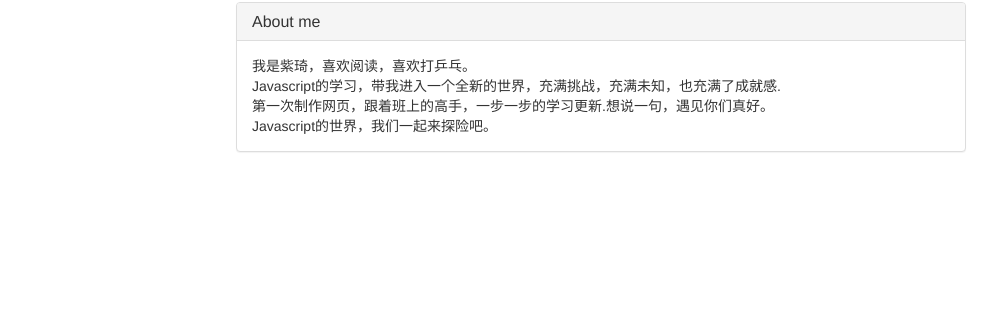
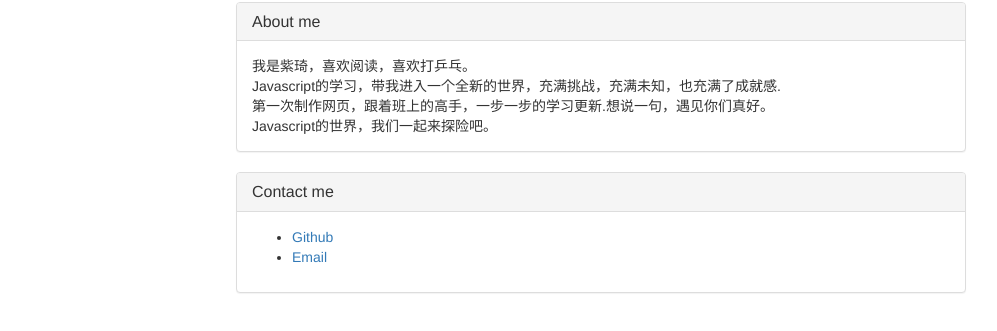
Before and after one commit to ziqi319/test, a plain HTML site: page index.html in a window 1280 px wide. Shown: the part 121-452 px from the top of the page, without its empty margins (39-1036 px from the left). Drawn offline with nearby package versions, Linux system fonts and the light colour scheme.

Commit message:
网页更新2

```diff
--- a/index.html
+++ b/index.html
@@ -32,6 +32,22 @@
       </div>
     </div>
   </div>
+  <div class="container">
+      <div class="col-md-8 col-md-offset-2">
+        <div class="panel panel-default">
+          <div class="panel-heading">
+            <h3 class="panel-title">Contact me</h3>
+          </div>
+          <div class="panel-body">
+            <ul>
+             <li><a href="https://github.com/ziqi319">Github</a></li>
+             <li><a href="ziqi319@qq.com">Email</a></li>
+            </ul>
+          </div>
+        </div>
+      </div>
+    </div>
+  </div>
 </div>
 </body>
 </html>
```
